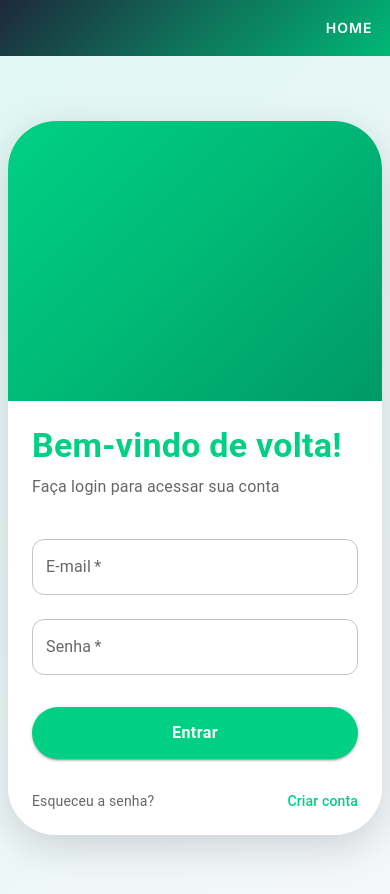
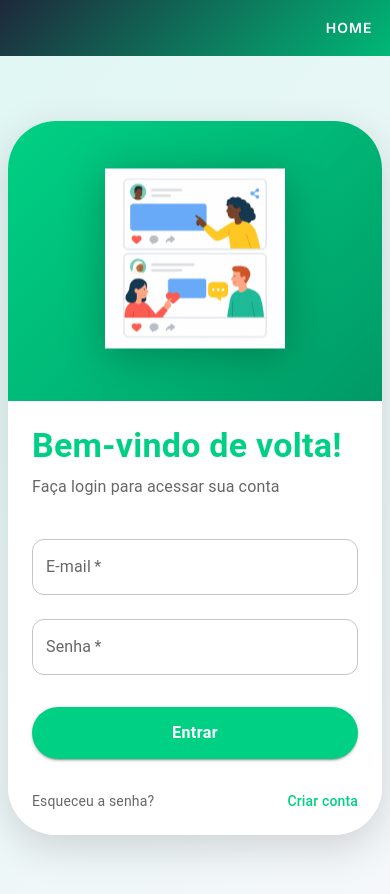
Before and after one commit to BrunoPalhoti/frontend-nextjs-timelines, a Next.js app: page /login in a window 390 px wide. Shown: the top 894 px of the page. Built offline with nearby package versions, Linux system fonts and the light colour scheme.

Commit message:
feat: Ajusta dimensões do componente LoginIllustration para responsividade e melhora a animação

```diff
--- a/app/login/components/LoginIllustration.tsx
+++ b/app/login/components/LoginIllustration.tsx
@@ -18,16 +18,19 @@ const LoginIllustration: React.FC = () => (
       <Box
         sx={{
           position: "relative",
-          width: "100%",
-          height: "100%",
+          width: { xs: 180, md: 260 },
+          height: { xs: 180, md: 260 },
           animation: "float 3s ease-in-out infinite",
         }}
       >
         <Image
           src="/time 1.png"
           alt="Ilustração de login"
-          fill
+          width={260}
+          height={260}
           style={{
+            width: '100%',
+            height: '100%',
             objectFit: "contain",
             filter: "drop-shadow(0 6px 20px rgba(0,0,0,0.25))",
           }}
```
